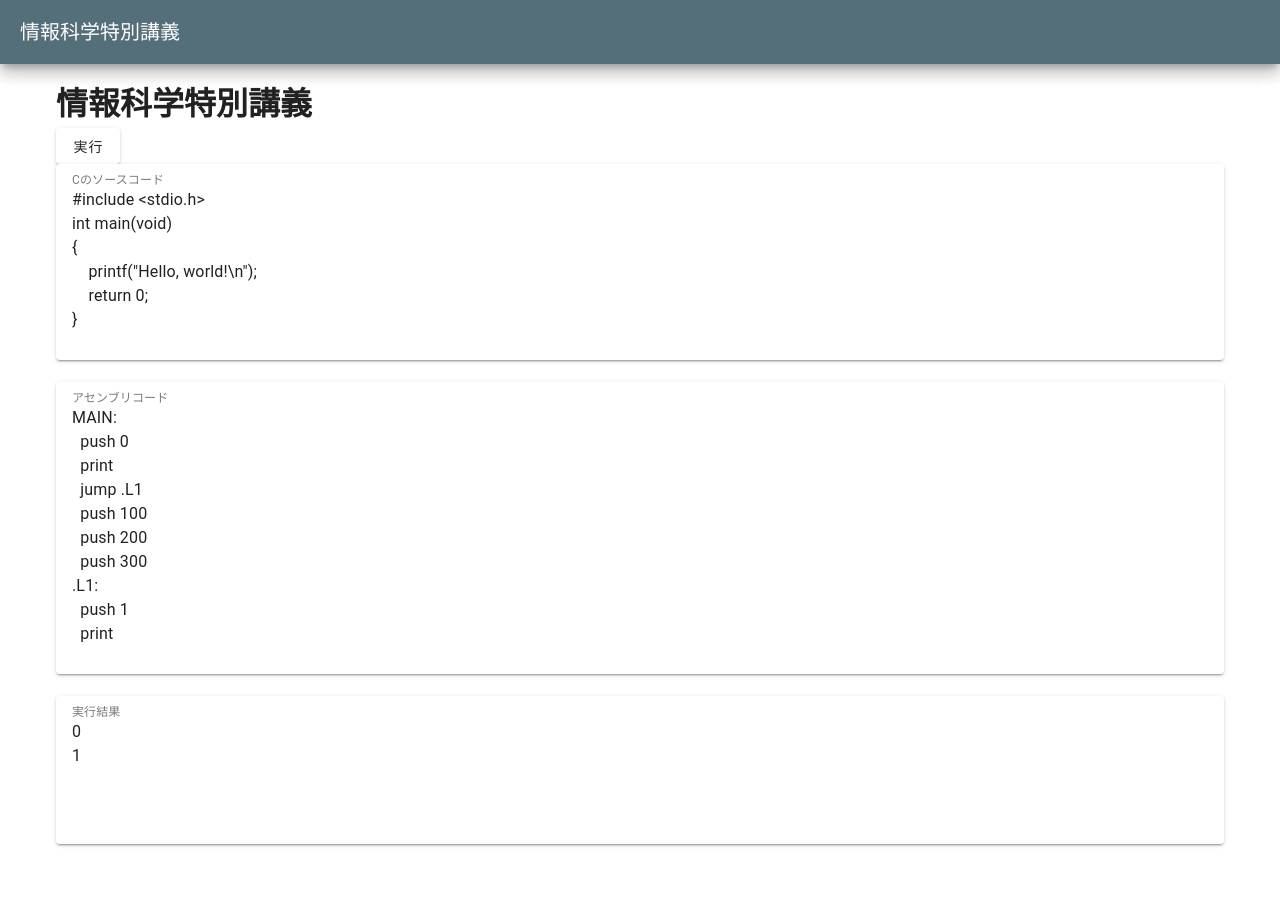
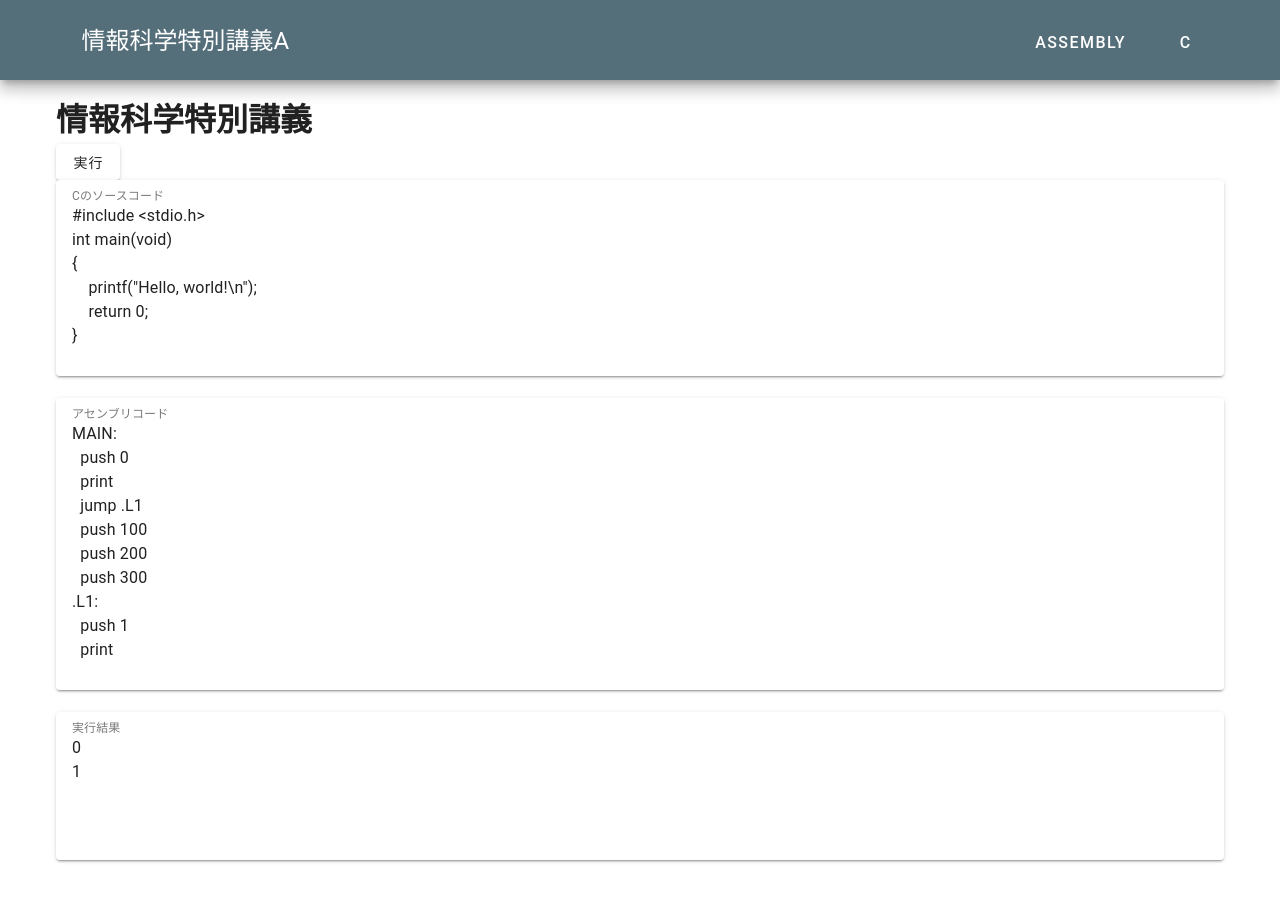
Before and after one commit to SugitaMotoki/topic-in-cs-a, a Nuxt app: page / in a window 1280 px wide. Built offline with nearby package versions, Linux system fonts and the light colour scheme.

Commit message:
レイアウトの修正

```diff
--- a/layouts/default.vue
+++ b/layouts/default.vue
@@ -1,15 +1,45 @@
 <template>
   <v-app-bar
-    app
     :elevation="10"
     color="blue-grey-darken-1"
-    scroll-behavior="collapse"
-    scroll-threshold="100"
+    height="80"
   >
-    <v-toolbar-title>情報科学特別講義</v-toolbar-title>
+    <v-container class="fill-height d-flex align-center">
+      <v-app-bar-title>
+        <v-btn
+          variant="text"
+          to="/"
+          size="x-large"
+          :active=false
+          nuxt
+        >
+          <span class="text-h5">
+            情報科学特別講義A
+          </span>
+        </v-btn>
+      </v-app-bar-title>
+      <v-btn
+        v-for="link in links"
+        :key="link"
+        variant="text"
+        :to="`/${link}`"
+        size="large"
+        nuxt
+      >
+        {{ link }}
+      </v-btn>
+
+    </v-container>
   </v-app-bar>
 
   <v-main>
     <NuxtPage />
   </v-main>
 </template>
+
+<script setup lang="ts">
+const links = [
+  "assembly",
+  "c",
+]
+</script>
```
